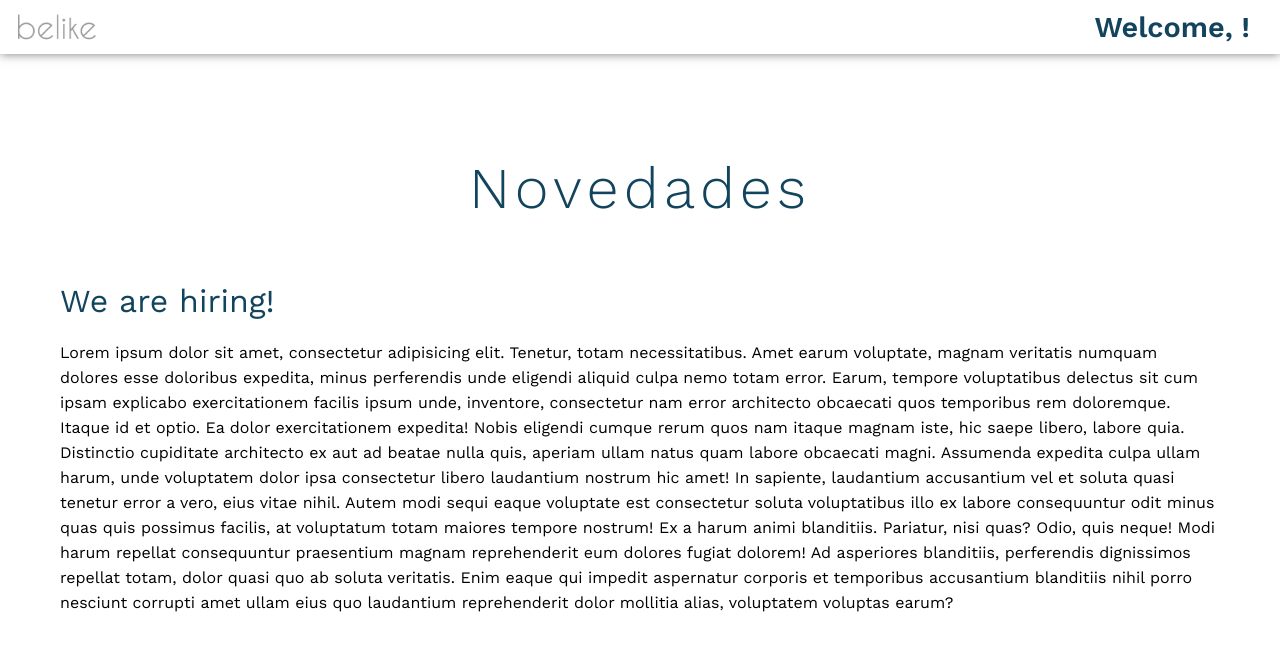
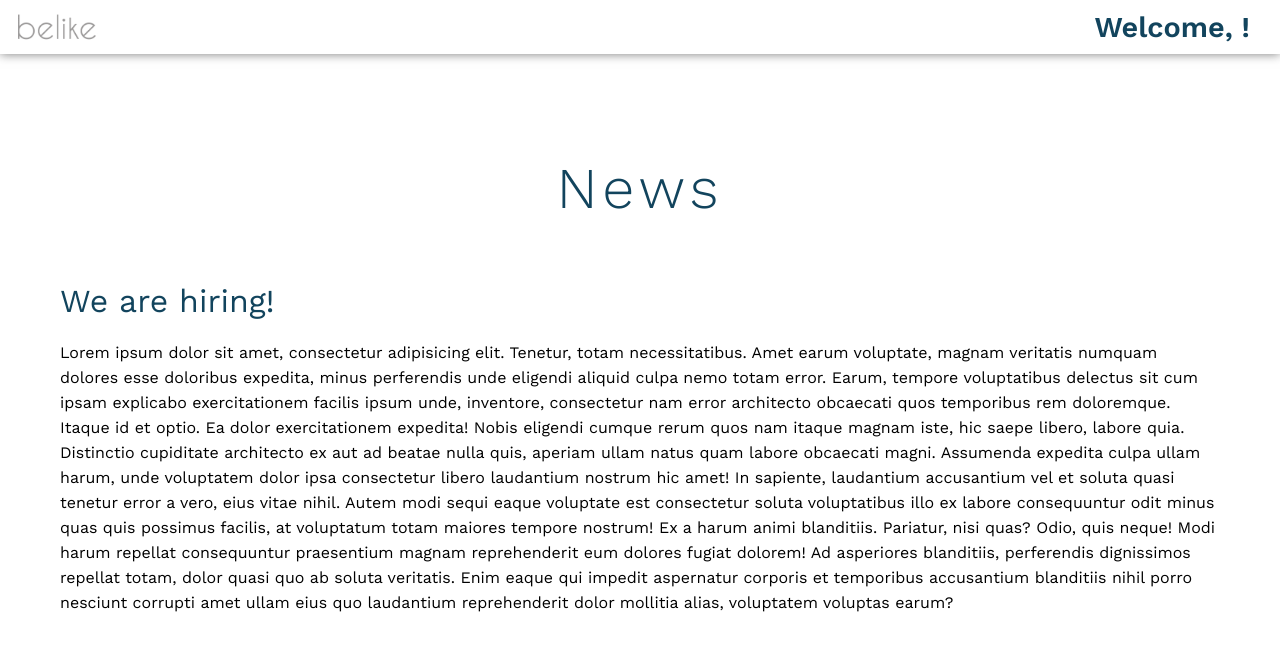
Before and after one commit to LuciaMezquida/sign-up-form, a React (Create React App) app: page /#/home in a window 1280 px wide. Shown: the top 650 px of the page. Built offline with nearby package versions, Linux system fonts and the light colour scheme.

Commit message:
Fix classNames

```diff
--- a/src/components/Article/Article.css
+++ b/src/components/Article/Article.css
@@ -7,6 +7,6 @@
   font-weight: 400;
   color: #12445d;
 }
-.hiring {
+.article-text {
   line-height: 25px;
 }
--- a/src/components/Article/Article.js
+++ b/src/components/Article/Article.js
@@ -4,7 +4,7 @@ const Article = () => {
   return (
     <article className="article">
       <h3 className="article-title">We are hiring!</h3>
-      <p className="hiring">
+      <p className="article-text">
         Lorem ipsum dolor sit amet, consectetur adipisicing elit. Tenetur, totam
         necessitatibus. Amet earum voluptate, magnam veritatis numquam dolores
         esse doloribus expedita, minus perferendis unde eligendi aliquid culpa
--- a/src/components/Home/Home.js
+++ b/src/components/Home/Home.js
@@ -16,7 +16,7 @@ const Home = ({ userName }) => {
         <p className="welcome-message">{`Welcome, ${userName}!`}</p>
       </header>
       <section className="news">
-        <h2 className="news-title">Novedades</h2>
+        <h2 className="news-title">News</h2>
         <Article />
       </section>
     </main>
```
